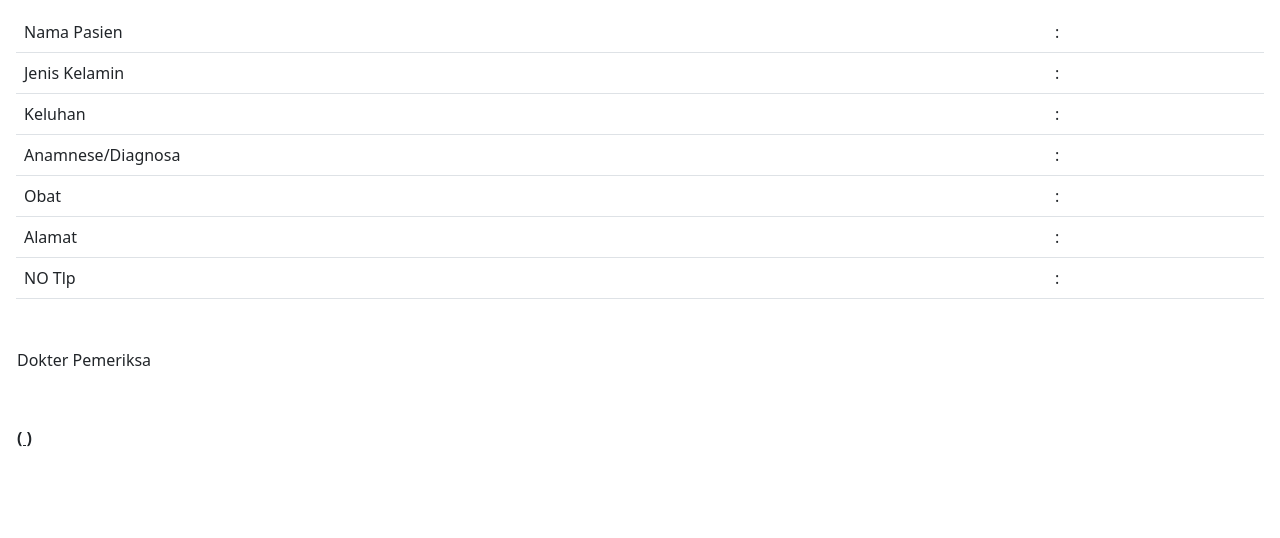
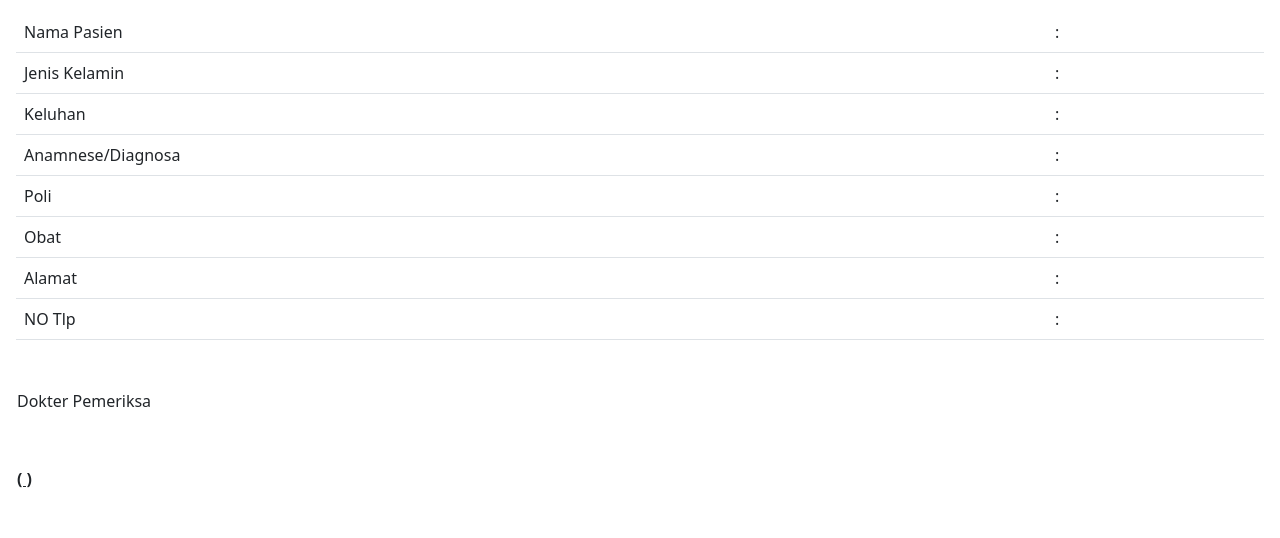
Before and after one commit to Ben-bo/rekam-medis, a CodeIgniter 4 app: template app/Views/rekam_medis/cetak.php in a window 1280 px wide. Shown: the part 262-800 px from the top of the page. Run offline with PHP 8.4 and a stand-in for CodeIgniter, Linux system fonts and the light colour scheme; the template is opened without the code that fills it, so the values that code supplies are empty; some libraries are stand-ins or nearby versions.

Commit message:
menambahkan poli pada cetak

```diff
--- a/app/Views/rekam_medis/cetak.php
+++ b/app/Views/rekam_medis/cetak.php
@@ -67,6 +67,11 @@
                         <td><?= $cetak['anamnese/diagnosa'] ?></td>
                     </tr>
                     <tr>
+                        <td>Poli</td>
+                        <td>:</td>
+                        <td><?= $cetak['nama_poli'] ?></td>
+                    </tr>
+                    <tr>
                         <td>Obat</td>
                         <td>:</td>
                         <td><?= $cetak['nama_obat'] ?></td>
```
